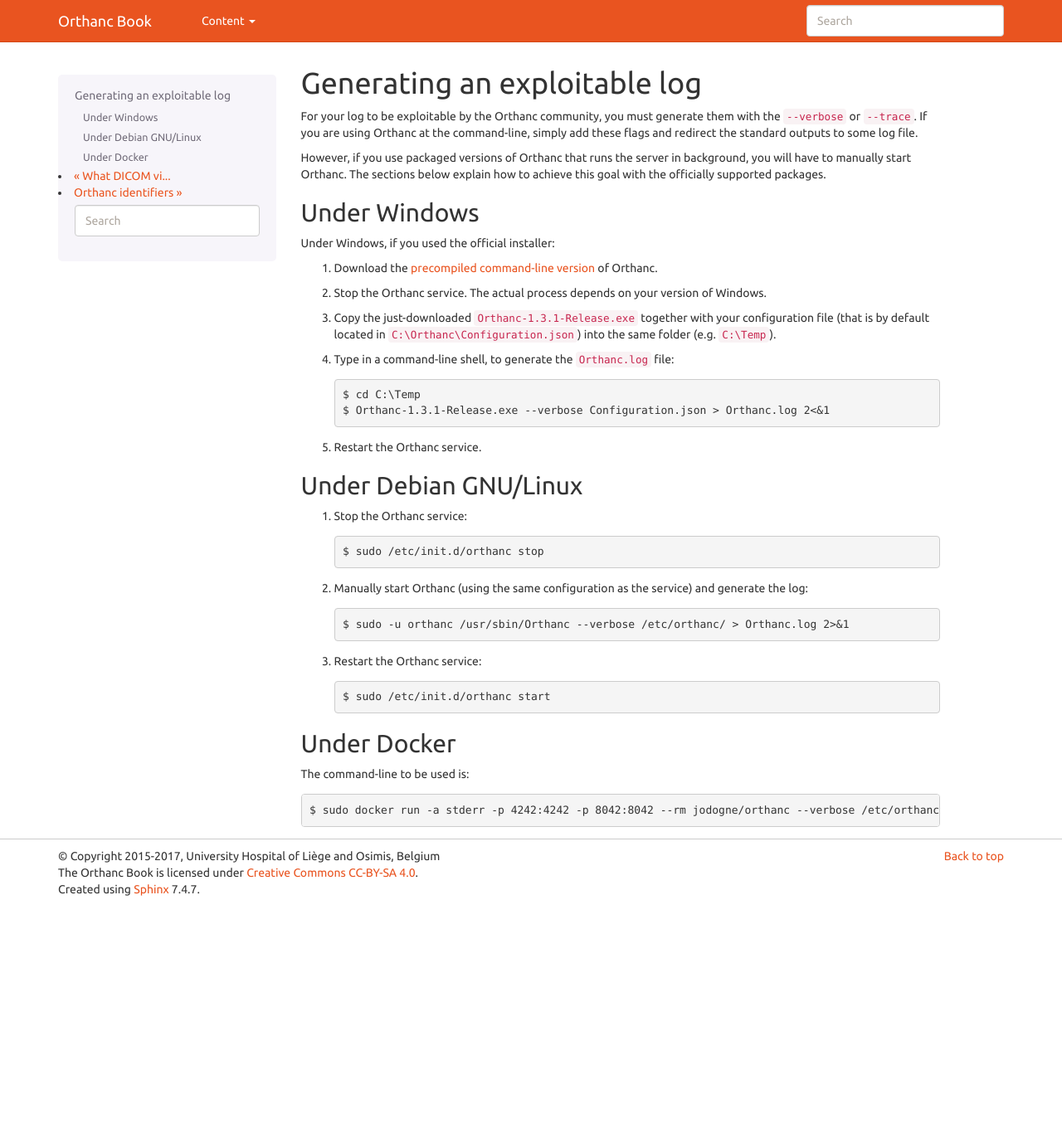
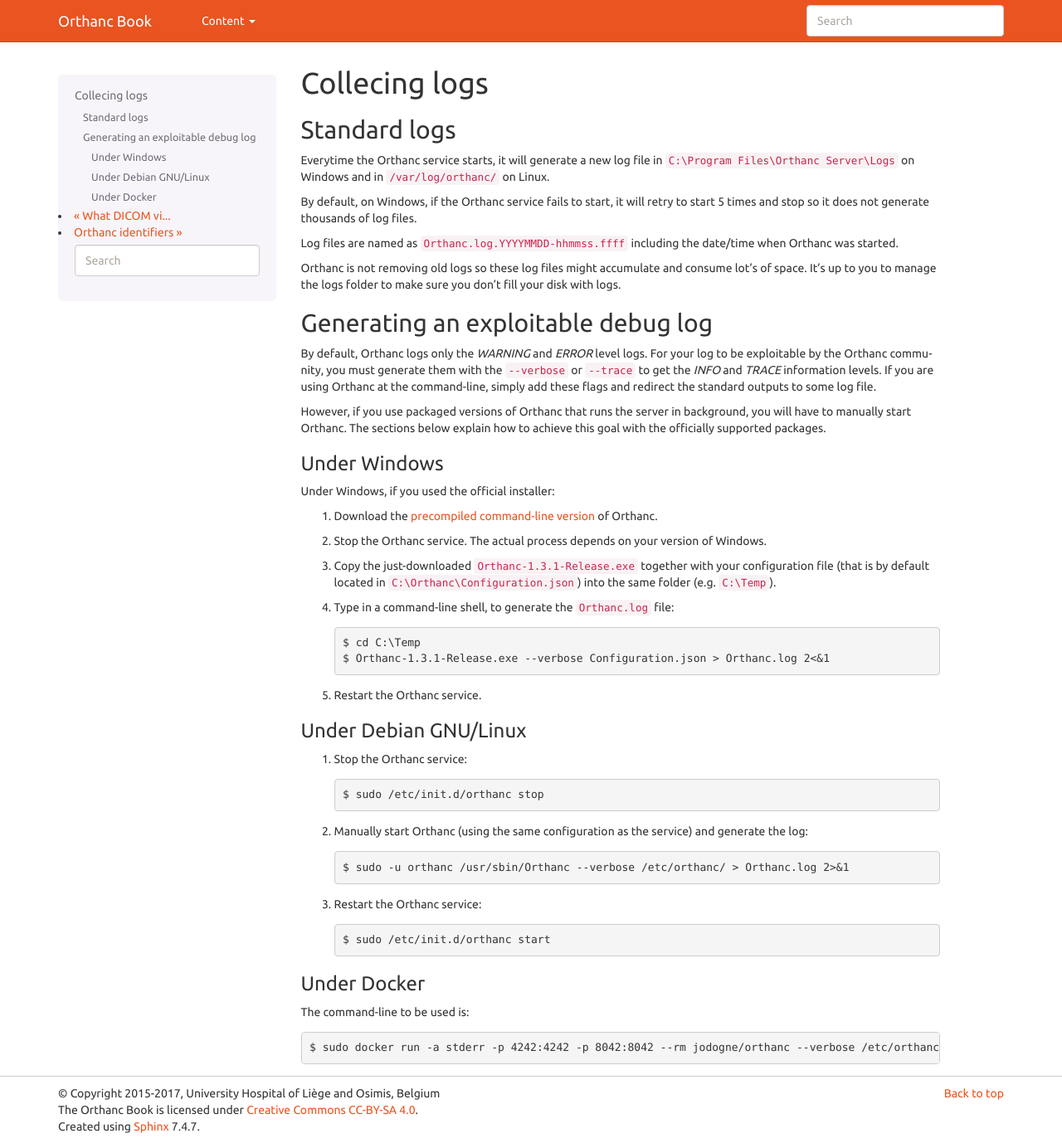
Before and after one commit to orthanc-mirrors/orthanc-book, a Sphinx documentation site: the page built from Sphinx/source/faq/log.rst, in a window 1280 px wide and 1378 px high. Shown: the whole window at 83% size. Built offline with Sphinx 7.4.7, drawn with Linux system fonts in a browser that asks for light colours.

Commit message:
added info about standard logs

```diff
--- a/Sphinx/source/faq/log.rst
+++ b/Sphinx/source/faq/log.rst
@@ -1,10 +1,34 @@
 .. _log:
 
-Generating an exploitable log
------------------------------
+Collecing logs
+--------------
 
-For your log to be exploitable by the Orthanc community, you must
-generate them with the ``--verbose`` or ``--trace``. If you are using
+Standard logs
+=============
+
+Everytime the Orthanc service starts, it will generate
+a new log file in ``C:\Program Files\Orthanc Server\Logs`` on Windows
+and in ``/var/log/orthanc/`` on Linux.
+
+By default, on Windows, if the Orthanc service fails to start, it will
+retry to start 5 times and stop so it does not generate thousands of log files.
+
+Log files are named as ``Orthanc.log.YYYYMMDD-hhmmss.ffff`` including
+the date/time when Orthanc was started.
+
+Orthanc is not removing old logs so these log files might accumulate
+and consume lot's of space.  It's up to you to manage the logs folder
+to make sure you don't fill your disk with logs.
+
+
+
+Generating an exploitable debug log
+===================================
+
+By default, Orthanc logs only the `WARNING` and `ERROR` level
+logs.  For your log to be exploitable by the Orthanc community, you must
+generate them with the ``--verbose`` or ``--trace`` to get the `INFO`
+and `TRACE` information levels.  If you are using
 Orthanc at the command-line, simply add these flags and redirect the
 standard outputs to some log file.
 
```
